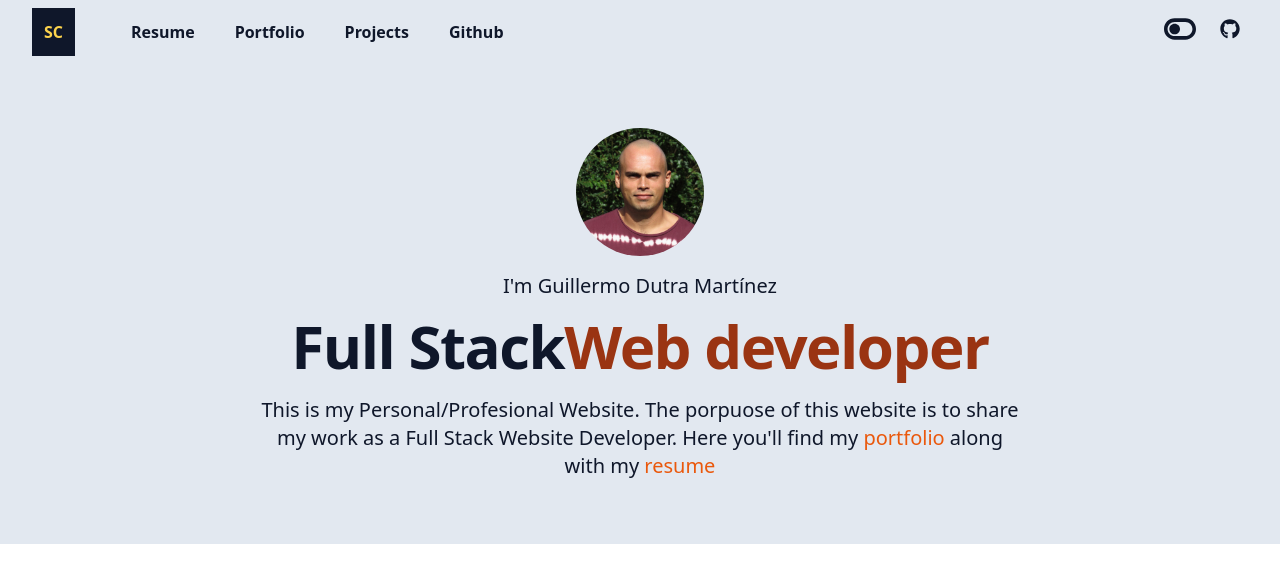
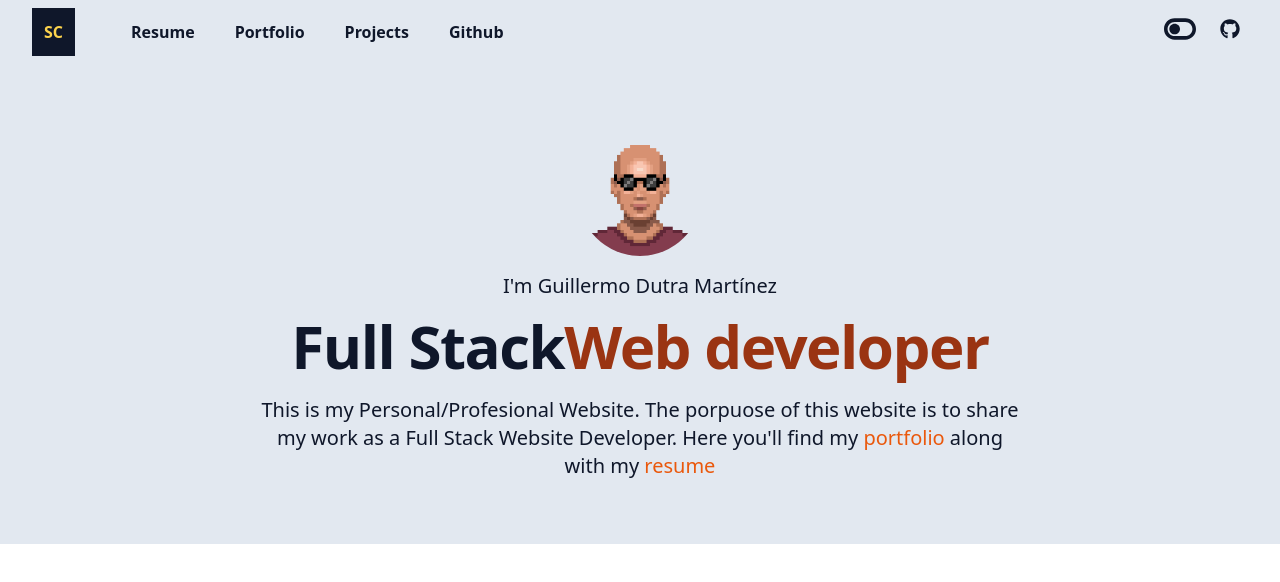
Before and after one commit to guiman87/silentcode-nuxt-3, a Nuxt app: page / in a window 1280 px wide. Shown: the top 582 px of the page. Built offline with nearby package versions, Linux system fonts and the light colour scheme.

Commit message:
pixelated avatar

```diff
--- a/components/home/Hero.vue
+++ b/components/home/Hero.vue
@@ -9,8 +9,17 @@
           class="flex items-center bg-gradient-to-t from-[#ef6837] to-[#f1781b] bg-clip-text text-2xl font-bold text-transparent"
         >
           <img
+            v-if="themeSelected === 'dark'"
             class="rounded-full h-32 mx-auto"
-            src="~/assets/img/avatar.jpg"
+            src="~/assets/img/avatar-dark-mode.png"
+            alt="Avatar image"
+            loading="lazy"
+          />
+
+          <img
+            v-else
+            class="rounded-full h-32 mx-auto"
+            src="~/assets/img/avatar-light-mode.png"
             alt="Avatar image"
             loading="lazy"
           /></div
@@ -47,4 +56,12 @@
   </div>
 </template>
 
-<script setup lang="ts"></script>
+<script setup lang="ts">
+const themeSelected = useState('theme-color')
+const themeAvatar = ref('~/assets/img/avatar-light-mode.png')
+
+watch(themeSelected, (newValue) => {
+  themeAvatar.value =
+    newValue === 'dark' ? 'avatar-dark-mode.png' : 'avatar-light-mode.png'
+})
+</script>
--- a/pages/resume/index.vue
+++ b/pages/resume/index.vue
@@ -83,6 +83,12 @@ const ResumeAboutItems: ResumeItem[] = [
     subtitle: 'Since 2018',
     content:
       'In charge of a small network of blogs. Tasks related to development and delegation of tasks to a small team. I also work as an SEO specialist and manage Google Ads Campaings.',
+  },
+  {
+    title: 'Owner at Profesionales.uy',
+    subtitle: 'Since 2017',
+    content:
+      'Profesionales.Uy is a website to quickly and easily search for and contact Uruguayan professionals in different specialties.',
   },
   {
     title: 'IT Support',
```
Also changed, not shown: assets/img/avatar-dark-mode.png (added), assets/img/avatar-light-mode.png (added).
